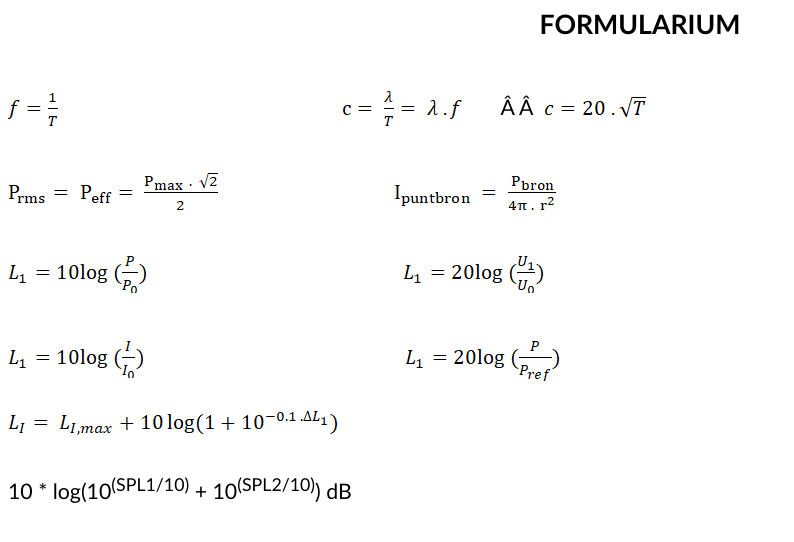
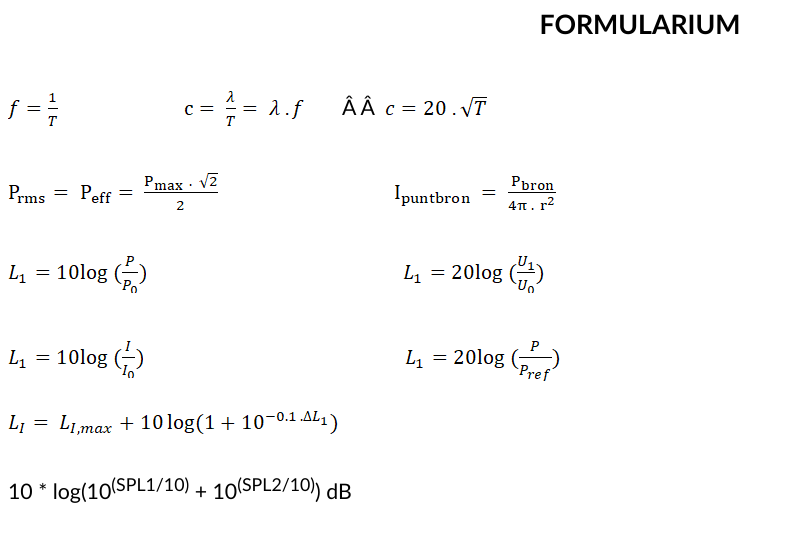
Before and after one commit to krisra/formulariumavmtech, a plain HTML site: page index.html in a window 1280 px wide. Shown: the whole page, without its empty margins (0-794 px from the left). Drawn offline with Linux system fonts and the light colour scheme.

Commit message:
Update index.html

```diff
--- a/index.html
+++ b/index.html
@@ -823,7 +823,7 @@ mso-ansi-language:NL;mso-fareast-language:EN-US;mso-bidi-language:AR-SA'><!--[if
 </v:shape><![endif]--><![if !vml]><img width=50 height=36
 src="src/image002.png" v:shapes="_x0000_i1025"><![endif]></span><![endif]><span
 lang=EN-GB style='font-size:16.0pt;mso-fareast-font-family:"Times New Roman";
-mso-fareast-theme-font:minor-fareast;mso-ansi-language:EN-GB'>&nbsp;&nbsp;&nbsp;&nbsp;&nbsp;&nbsp;&nbsp;&nbsp;&nbsp;&nbsp;&nbsp;&nbsp;&nbsp;&nbsp;&nbsp;&nbsp;&nbsp;&nbsp;&nbsp;&nbsp;&nbsp;&nbsp;&nbsp;&nbsp;&nbsp;&nbsp;&nbsp;&nbsp;&nbsp;&nbsp;&nbsp;&nbsp;&nbsp;&nbsp;&nbsp;&nbsp;&nbsp;&nbsp;&nbsp;&nbsp;&nbsp;&nbsp;&nbsp;&nbsp;&nbsp;&nbsp;&nbsp;&nbsp;&nbsp;&nbsp;&nbsp;&nbsp;</span></span><!--[if gte msEquation 12]><m:oMath><span
+mso-fareast-theme-font:minor-fareast;mso-ansi-language:EN-GB'>&nbsp;&nbsp;&nbsp;&nbsp;&nbsp;&nbsp;&nbsp;&nbsp;&nbsp;&nbsp;&nbsp;&nbsp;&nbsp;&nbsp;&nbsp;&nbsp;&nbsp;&nbsp;&nbsp;&nbsp;&nbsp;&nbsp;&nbsp;</span></span><!--[if gte msEquation 12]><m:oMath><span
  lang=EN-GB style='font-size:16.0pt;font-family:"Cambria Math",serif;
  mso-fareast-font-family:"Times New Roman";mso-fareast-theme-font:minor-fareast;
  mso-ansi-language:EN-GB'><m:r><m:rPr><m:scr m:val="roman"/><m:sty m:val="p"/></m:rPr>c=
```
